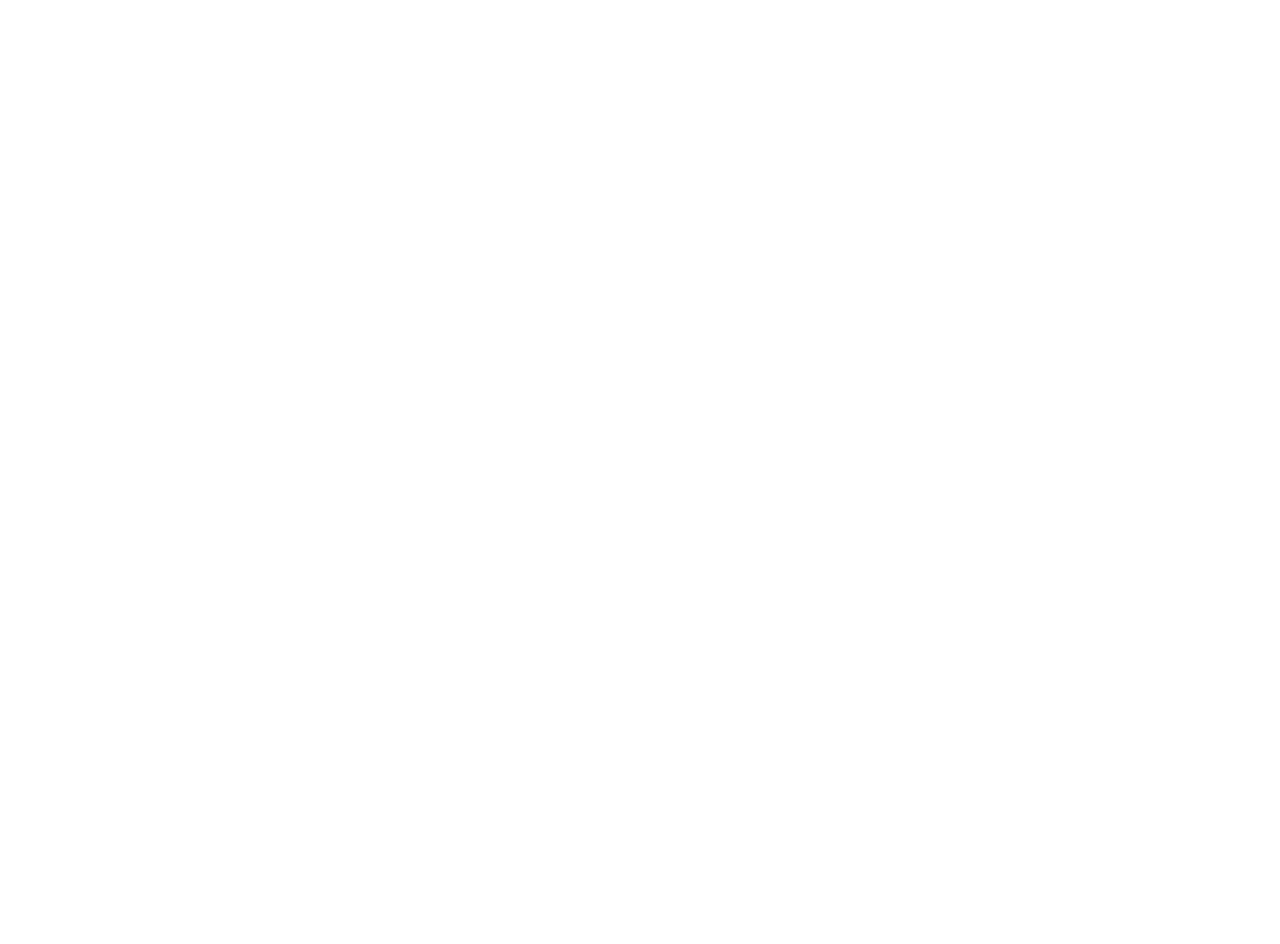
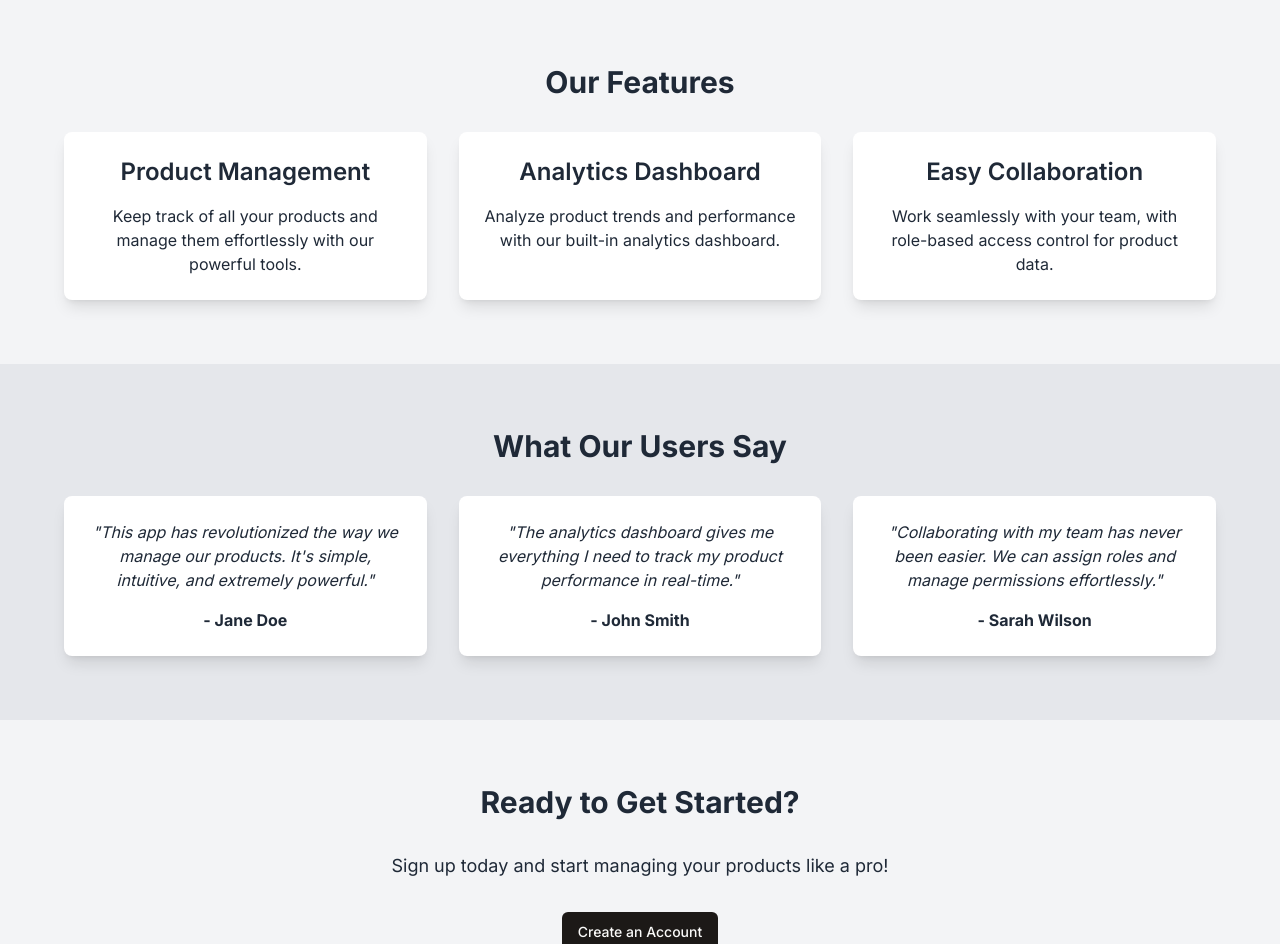
Before and after one commit to Mantu008/NEXT-AUTH-V5, a Next.js app in the folder auth/: page / in a window 1280 px wide. Shown: the part 380-1324 px from the top of the page. Before the commit the page ends 800 px from the top, so only its background shows below. Built offline with nearby package versions, Linux system fonts and the light colour scheme.

Commit message:
modify Home

```diff
--- a/auth/src/app/page.tsx
+++ b/auth/src/app/page.tsx
@@ -8,15 +8,106 @@
     const router = useRouter();
 
     const handledbconnect = () => {
-        toast.success("Redirected To Login page..");
+        toast.success("Redirecting to login page...");
         router.push("/login");
     };
 
     return (
-        <div className="">
-            <Button variant="outline" onClick={handledbconnect}>
-                Login
-            </Button>
+        <div className="flex flex-col min-h-screen bg-gray-100 text-gray-800">
+            {/* Hero Section */}
+            <section className="flex flex-col items-center justify-center text-center bg-gradient-to-r from-blue-500 to-purple-600 text-white py-20">
+                <h1 className="text-5xl font-bold mb-4">Welcome to Our App</h1>
+                <p className="text-lg mb-6">
+                    Manage your products efficiently and effortlessly.
+                </p>
+                <Button onClick={handledbconnect}>Get Started</Button>
+            </section>
+
+            {/* Features Section */}
+            <section className="py-16">
+                <div className="max-w-6xl mx-auto text-center">
+                    <h2 className="text-3xl font-bold mb-8">Our Features</h2>
+                    <div className="grid grid-cols-1 sm:grid-cols-2 lg:grid-cols-3 gap-8">
+                        <div className="p-6 bg-white rounded-lg shadow-lg">
+                            <h3 className="text-2xl font-semibold mb-4">
+                                Product Management
+                            </h3>
+                            <p>
+                                Keep track of all your products and manage them
+                                effortlessly with our powerful tools.
+                            </p>
+                        </div>
+                        <div className="p-6 bg-white rounded-lg shadow-lg">
+                            <h3 className="text-2xl font-semibold mb-4">
+                                Analytics Dashboard
+                            </h3>
+                            <p>
+                                Analyze product trends and performance with our
+                                built-in analytics dashboard.
+                            </p>
+                        </div>
+                        <div className="p-6 bg-white rounded-lg shadow-lg">
+                            <h3 className="text-2xl font-semibold mb-4">
+                                Easy Collaboration
+                            </h3>
+                            <p>
+                                Work seamlessly with your team, with role-based
+                                access control for product data.
+                            </p>
+                        </div>
+                    </div>
+                </div>
+            </section>
+
+            {/* Testimonials Section */}
+            <section className="py-16 bg-gray-200">
+                <div className="max-w-6xl mx-auto text-center">
+                    <h2 className="text-3xl font-bold mb-8">
+                        What Our Users Say
+                    </h2>
+                    <div className="grid grid-cols-1 sm:grid-cols-2 lg:grid-cols-3 gap-8">
+                        <div className="p-6 bg-white rounded-lg shadow-lg">
+                            <p className="italic mb-4">
+                                "This app has revolutionized the way we manage
+                                our products. It's simple, intuitive, and
+                                extremely powerful."
+                            </p>
+                            <p className="font-bold">- Jane Doe</p>
+                        </div>
+                        <div className="p-6 bg-white rounded-lg shadow-lg">
+                            <p className="italic mb-4">
+                                "The analytics dashboard gives me everything I
+                                need to track my product performance in
+                                real-time."
+                            </p>
+                            <p className="font-bold">- John Smith</p>
+                        </div>
+                        <div className="p-6 bg-white rounded-lg shadow-lg">
+                            <p className="italic mb-4">
+                                "Collaborating with my team has never been
+                                easier. We can assign roles and manage
+                                permissions effortlessly."
+                            </p>
+                            <p className="font-bold">- Sarah Wilson</p>
+                        </div>
+                    </div>
+                </div>
+            </section>
+
+            {/* Call to Action Section */}
+            <section className="py-16">
+                <div className="max-w-6xl mx-auto text-center">
+                    <h2 className="text-3xl font-bold mb-8">
+                        Ready to Get Started?
+                    </h2>
+                    <p className="text-lg mb-8">
+                        Sign up today and start managing your products like a
+                        pro!
+                    </p>
+                    <Button onClick={handledbconnect}>Create an Account</Button>
+                </div>
+            </section>
+
             <Toaster />
         </div>
     );
```
